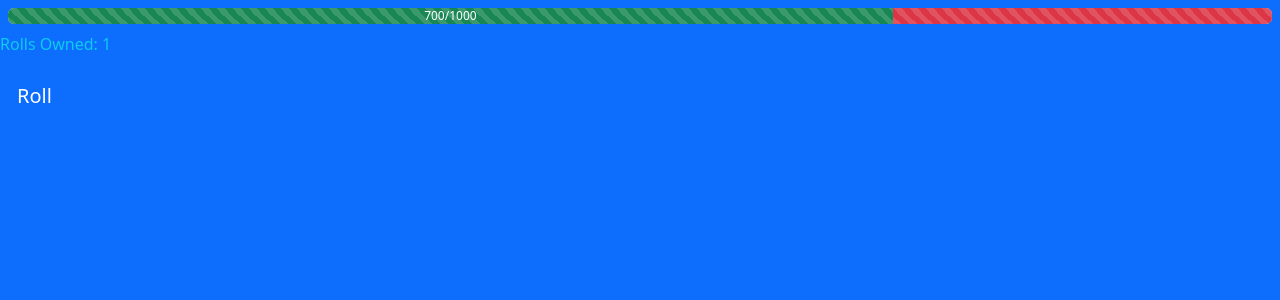
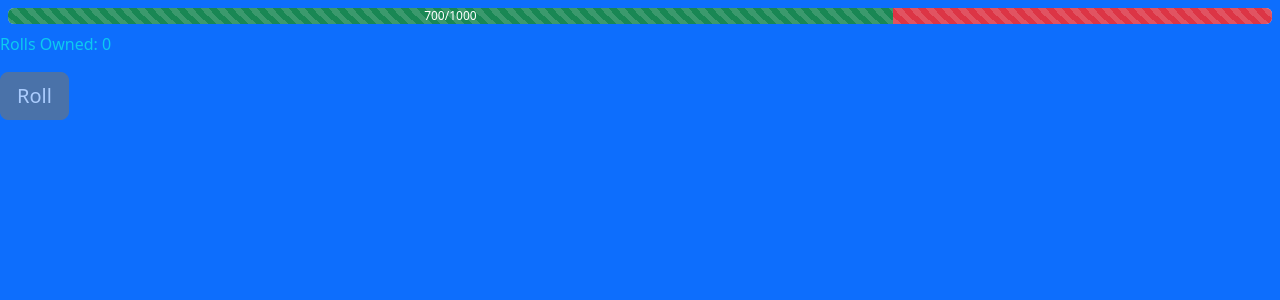
Before and after one commit to danbates1452/hackkey, a Django app: page /gacha/ in a window 1280 px wide. Shown: the part 56-356 px from the top of the page. Run offline with Django 5.2, Linux system fonts and the light colour scheme; some libraries are stand-ins or nearby versions.

Commit message:
Grabbed user data for sample user

```diff
--- a/hackkey/hackkey/templates/gacha.html
+++ b/hackkey/hackkey/templates/gacha.html
@@ -7,7 +7,7 @@
   {% if rolls_owned >= 1 %}
     <form action=/gacha/ method="post">
       {% csrf_token %}
-      <button type="submit" name="btnRoll" value=1 id="roll_gacha" class="btn btn-primary btn-lg">Roll</button>
+      <button type="submit" name="btnRoll" value=1 class="btn btn-primary btn-lg">Roll</button>
     </form>
   {% else %}
     <button class="btn btn-secondary btn-lg" disabled>Roll</button>
--- a/hackkey/hackkey/views.py
+++ b/hackkey/hackkey/views.py
@@ -4,12 +4,13 @@ from django.views.decorators.csrf import csrf_exempt
 from hackkey.models import Users, Entries, PremiumFeatures, GachaRewards
 
 universal_context = dict()
+test_user = Users.objects.get_or_create(id=1)[0]
 
 def setup_universal_context():
-    test_user = Users.objects.get_or_create(id=1)[0]
     selected_theme = test_user.selected_theme
 
     test_user.selected_theme = 'blue'
+
     test_user.save()
     #todo: implement a way for users to choose a rewarded theme
 
@@ -44,20 +45,28 @@ def login(request):
     return render(request, 'login.html', context=context)
 
 def gacha(request):
+    rolls_owned = test_user.rolls_owned
     from hackkey.gacha import roll
     context = universal_context.copy()
     new_roll = 10
     if request.method == "GET":
         new_roll == 10
     if request.method == 'POST':
+        if request.POST.get('btnRoll') == 1:
+            new_roll = roll()
         new_roll = roll()
+        if rolls_owned > 0:
+            rolls_owned -= 1
+            test_user.rolls_owned = rolls_owned
+            test_user.save()
+
     #if request.method == 'POST':
     #    if request.POST.get('value') == 1:
     #         print("CCCCCCCC")
     #         new_roll = roll()
     #         print("New Roll: " + new_roll)
     context.update({
-        'rolls_owned': 1,
+        'rolls_owned': rolls_owned,
         'page_name': 'gacha',
         'roll_outcome': new_roll,
         #'button_roll': new_roll,
```
Also changed, not shown: hackkey/db.sqlite3.
